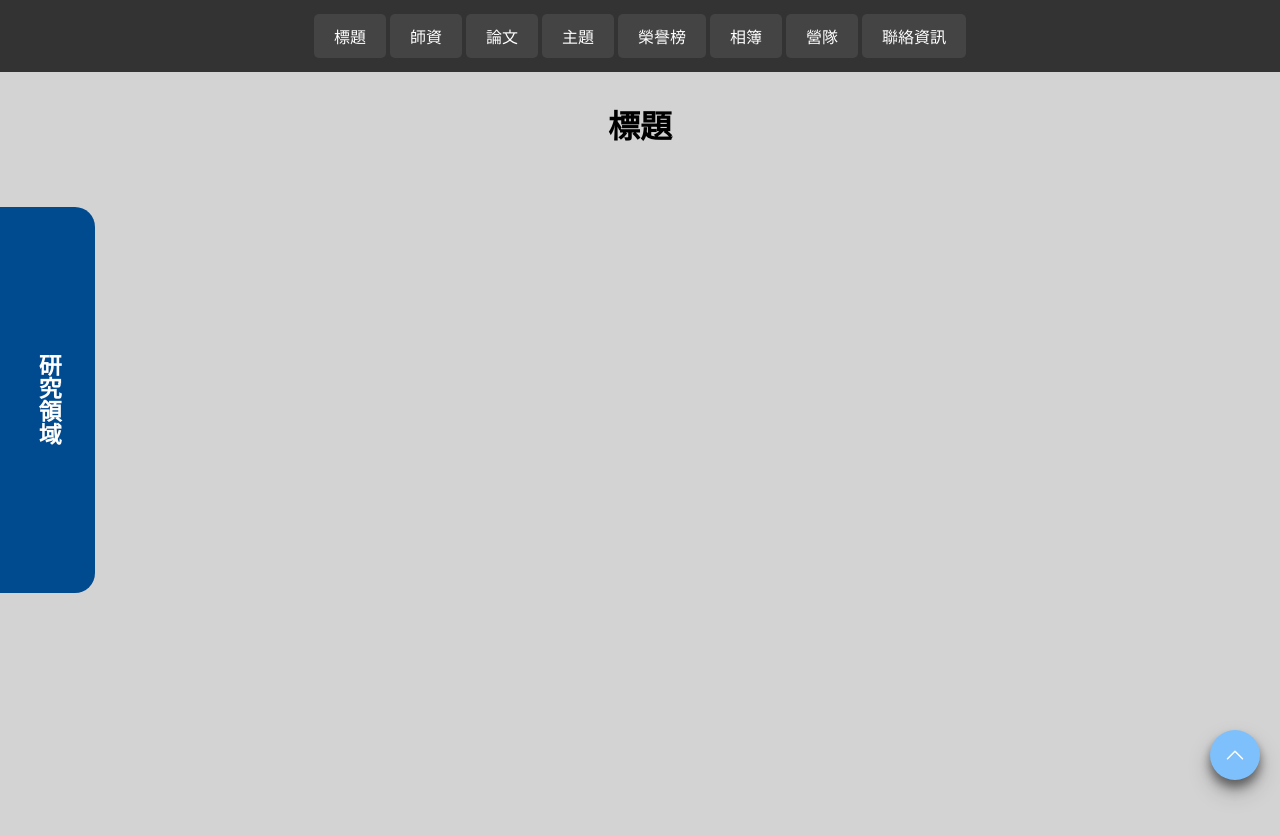
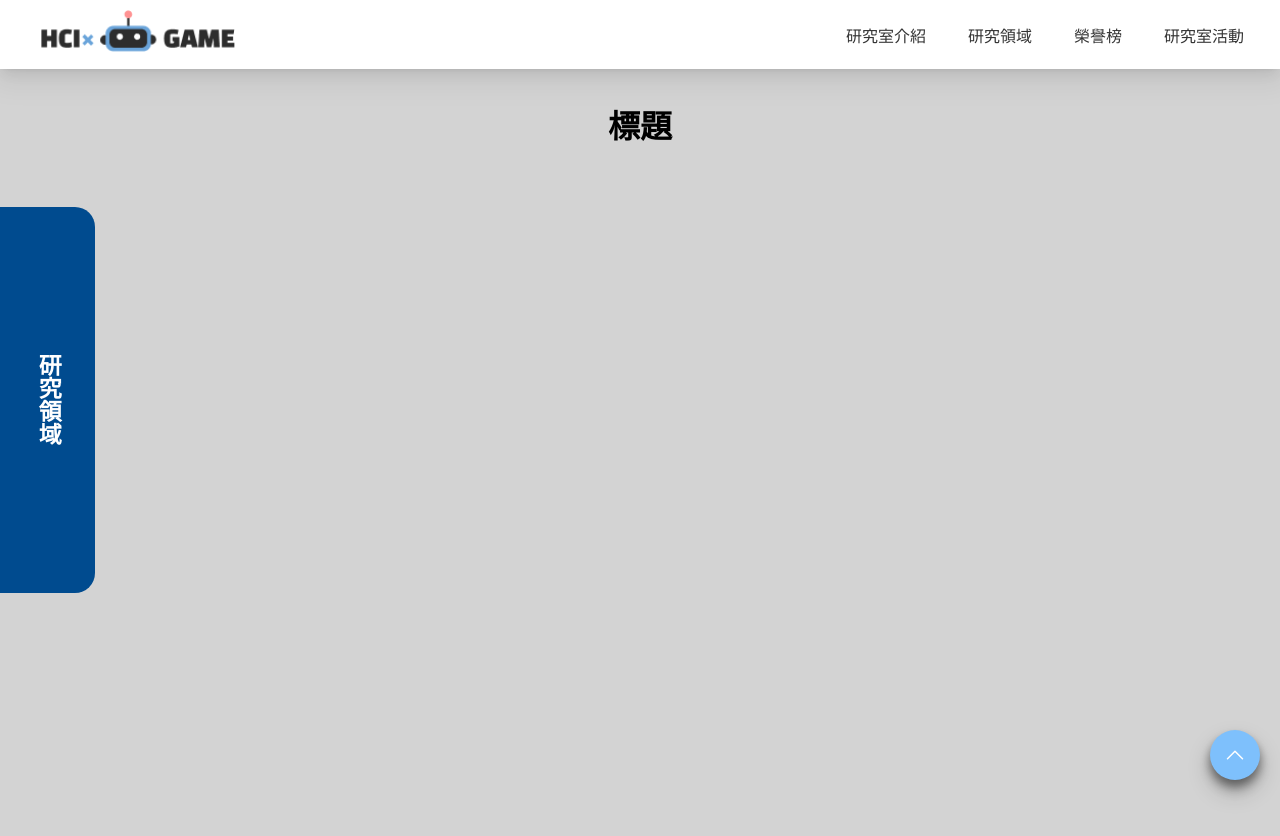
Before and after one commit to linnaijun/HCIwebsite, a React (Create React App) app: page / in a window 1280 px wide. Shown: the top 836 px of the page. Built offline with nearby package versions, Linux system fonts and the light colour scheme.

Commit message:
dynamic header

```diff
--- a/src/App.css
+++ b/src/App.css
@@ -27,31 +27,47 @@
   color: white;
 }
 .header {
-  position: fixed;
+  display: flex;
+  height: 61px; /* 设置高度为61px */
+  margin: 0 auto;
+  padding: 4px 20px 4px 40px; /* 上右下左的内边距 */
+  justify-content: space-between; /* 两端对齐 */
+  align-items: center; /* 垂直居中 */
+  background-color: #FFF; /* 背景色为白色 */
+  box-shadow: 0px 9px 28px 8px rgba(0, 0, 0, 0.05), 0px 6px 16px 0px rgba(0, 0, 0, 0.08), 0px 3px 6px -4px rgba(0, 0, 0, 0.12); /* 阴影效果 */
+  position: fixed; /* 固定位置 */
   top: 0;
   left: 0;
-  width: 100%;
-  background-color: #333; /* 您可以根据需要更改颜色 */
-  color: white;
-  z-index: 1000;
-  display: flex;
-  justify-content: space-around; /* 确保按钮平均分布 */
-  padding: 10px 0;
+  right: 0; /* 使header水平居中 */
+  z-index: 1000; /* 确保header在最上层 */
+}
+.logo {
+  height: 50px; /* 或任何合适的高度 */
+  width: auto; /* 保持图像的宽高比 */
+  margin-right: auto; /* 确保所有其他元素（比如菜单按钮和链接）被推到右侧 */
 }
 
 .linkButton {
-  background-color: #444; /* 按钮背景颜色 */
-  color: white;
-  border: none;
-  padding: 10px 20px;
-  text-align: center;
-  text-decoration: none;
-  display: inline-block;
-  font-size: 16px;
-  margin: 4px 2px;
-  cursor: pointer;
-  border-radius: 5px; /* 可选的圆角 */
+  display: flex;
+  padding: 10px 16px;
+  justify-content: flex-end;
+  align-items: center;
+  gap: 10px; /* 按钮内部元素的间距 */
+  border-radius: 16px; /* 边框圆角 */
+  background-color: transparent; /* 按钮背景透明 */
+  color: #333; /* 按钮文字颜色 */
+  font-size: 16px; /* 文字大小 */
+
+  text-decoration: none; /* 去除下划线 */
+  cursor: pointer; /* 鼠标悬停时显示手形指针 */
+  border: none; /* 无边框样式 */
 }
+
+/* 您可能还需要为按钮添加:hover等伪类来提升用户交互体验 */
+.linkButton:hover {
+  background-color: #f0f0f0; /* 鼠标悬停时的背景色，可以根据实际设计调整 */
+}
+
 
 .App-link {
   color: #61dafb;
@@ -77,6 +93,14 @@
 .hideSidebar {
   --translate-x: -100%; /* 更新变量 */
 }
+.links {
+  display: flex;
+  flex-grow: 1; /* 让.links元素填充可用空间 */
+  justify-content: flex-end; /* 让内容靠右对齐 */
+  align-items: center; /* 垂直居中对齐（如果需要的话） */
+  gap: 10px; /* 按钮之间的间隙 */
+}
+
 
 .verticalText {
   writing-mode: vertical-rl; /* 保持文字直立顯示 */
@@ -139,13 +163,16 @@
 }
 
 .menuButton {
-  display: none; /* 預設不顯示 */
-  /* 添加必要的樣式 */
+  display: none; /* 默认情况下隐藏 */
+  width: 32px; /* 按钮宽度 */
+  height: 32px; /* 按钮高度 */
+  flex-shrink: 0; /* 防止按钮在flex布局中缩小 */
+  background-color: transparent; /* 背景透明 */
+  border: none; /* 无边框 */
+  cursor: pointer; /* 鼠标悬停时显示手形指针 */
 }
 
-.links {
-  display: flex; /* 或其他布局 */
-}
+
 /* 向左淡出动画 */
 @keyframes fadeOutToLeft {
   from {
@@ -158,10 +185,7 @@
   }
 }
 @media (max-width: 768px) {
-  .header {
-    flex-direction: column;
-    padding: 5px 0;
-  }
+
 
   .linkButton {
     padding: 5px 10px;
@@ -185,8 +209,13 @@
     width: 100px;
     height: 100px;
   }
-  .menuButton {
-    display: block; /* 在小屏幕上顯示菜單按鈕 */
+
+    .menuButton {
+      display: block; /* 在小屏幕上显示 */
+      margin-left: auto; /* 靠右对齐 */
+    }
+  .links.show {
+    display: flex; /* 确保在RWD模式下展开时是flex布局 */
   }
 
   .links {
@@ -201,9 +230,7 @@
 
 /* 中型裝置（平板） */
 @media (min-width: 769px) and (max-width: 1024px) {
-  .header {
-    padding: 10px 0;
-  }
+
 
   .linkButton {
     padding: 10px 15px;
--- a/src/App.js
+++ b/src/App.js
@@ -6,6 +6,7 @@ import Honors from './Honors';
 import Album from './Album'; // 假设 Album 是相簿组件
 import Camp from './Camp';
 import Contact from './Contact';
+import logo from './img/logo.png'; // 导入图片
 import React, { useEffect, useState, useCallback, useMemo } from 'react';
 import './App.css'; // 確保你的樣式被正確導入
 
@@ -130,17 +131,18 @@ function App() {
   return (
     <div className="App">
       <div className="header">
-        <button className="menuButton" onClick={toggleMenu}>Menu</button>
+      <img src={logo}  alt="Logo" className="logo" />
+        <button className="menuButton" onClick={toggleMenu}><svg xmlns="http://www.w3.org/2000/svg" width="32" height="32" viewBox="0 0 32 32" fill="none">
+          <path d="M4 16H28M4 8H28M4 24H28" stroke="#171819" stroke-width="2" stroke-linecap="round" stroke-linejoin="round"/>
+        </svg></button>
+
         <div className={`links ${isMenuOpen ? 'show' : ''}`}>
-          <button className="linkButton" onClick={() => scrollToSection('title')}>標題</button>
-          <button className="linkButton" onClick={() => scrollToSection('faculty')}>師資</button>
-          <button className="linkButton" onClick={() => scrollToSection('thesis')}>論文</button>
-          <button className="linkButton" onClick={() => scrollToSection('topics')}>主題</button>
+
+          <button className="linkButton" onClick={() => scrollToSection('faculty')}>研究室介紹</button>
+          <button className="linkButton" onClick={() => scrollToSection('topics')}>研究領域</button>
           <button className="linkButton" onClick={() => scrollToSection('honors')}>榮譽榜</button>
-          <button className="linkButton" onClick={() => scrollToSection('album')}>相簿</button>
-          <button className="linkButton" onClick={() => scrollToSection('camp')}>營隊</button>
-          <button className="linkButton" onClick={() => scrollToSection('contact')}>聯絡資訊</button>
-        </div>
+          <button className="linkButton" onClick={() => scrollToSection('album')}>研究室活動</button>
+         </div>
       </div>
 
       <div className="content" style={{ paddingTop: '60px' }}>
```
Also changed, not shown: src/img/logo.png (added).
